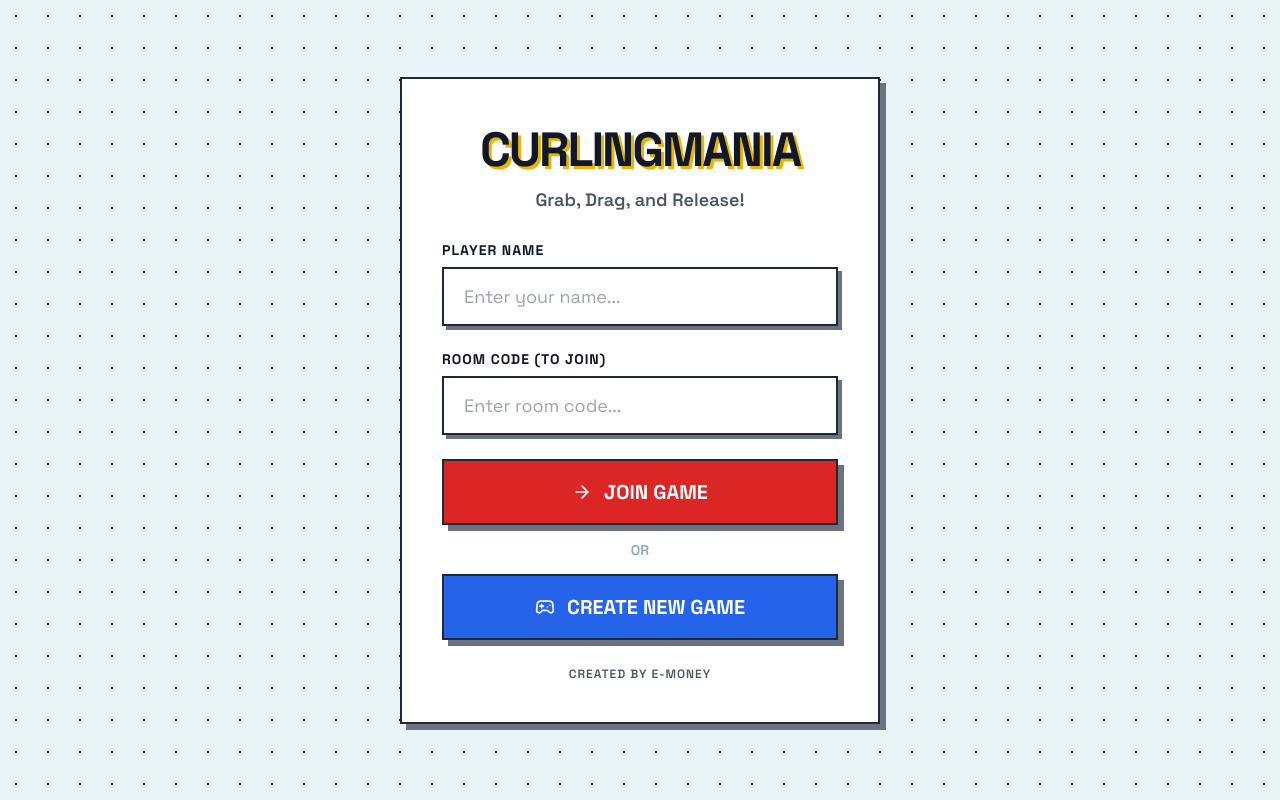
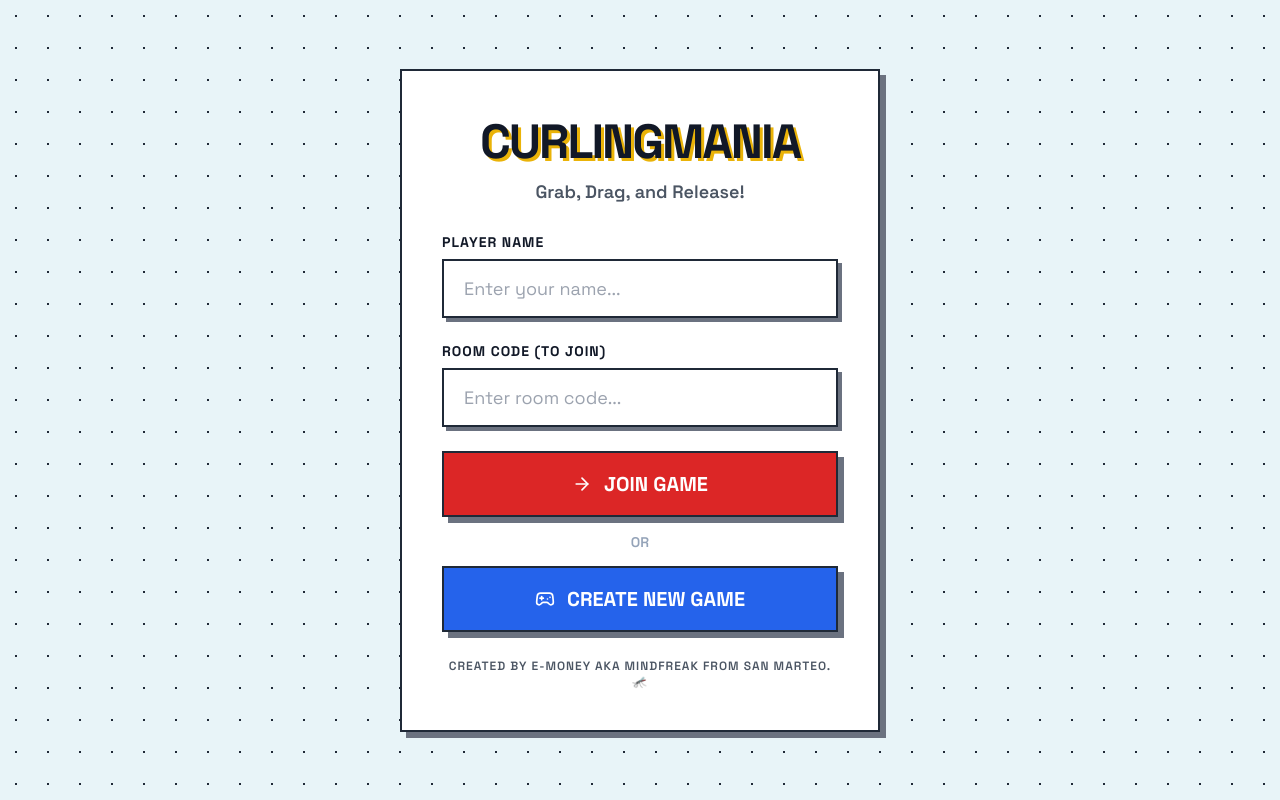
Before and after one commit to Breadmaster101/CurlingMania, a React (Vite) app: page / in a window 1280 px wide. Built offline with nearby package versions, Linux system fonts and the light colour scheme; no server answers.

Commit message:
Update creator name with additional details

```diff
--- a/src/ConnectScreen.jsx
+++ b/src/ConnectScreen.jsx
@@ -39,7 +39,7 @@ export default function ConnectScreen() {
             <Gamepad2 size={20} /> Create New Game
          </button>
          <div style={{ color: 'var(--text-muted)', fontSize: '12px', fontWeight: 600, marginTop: '10px', textTransform: 'uppercase', letterSpacing: '1px' }}>
-            Created by E-Money
+            Created by E-Money aka Mindfreak from San Marteo.🦟
          </div>
 
          {errorMsg && <p style={{ color: '#e11d48', marginTop: 15, fontWeight: 'bold' }}>{errorMsg}</p>}
```
